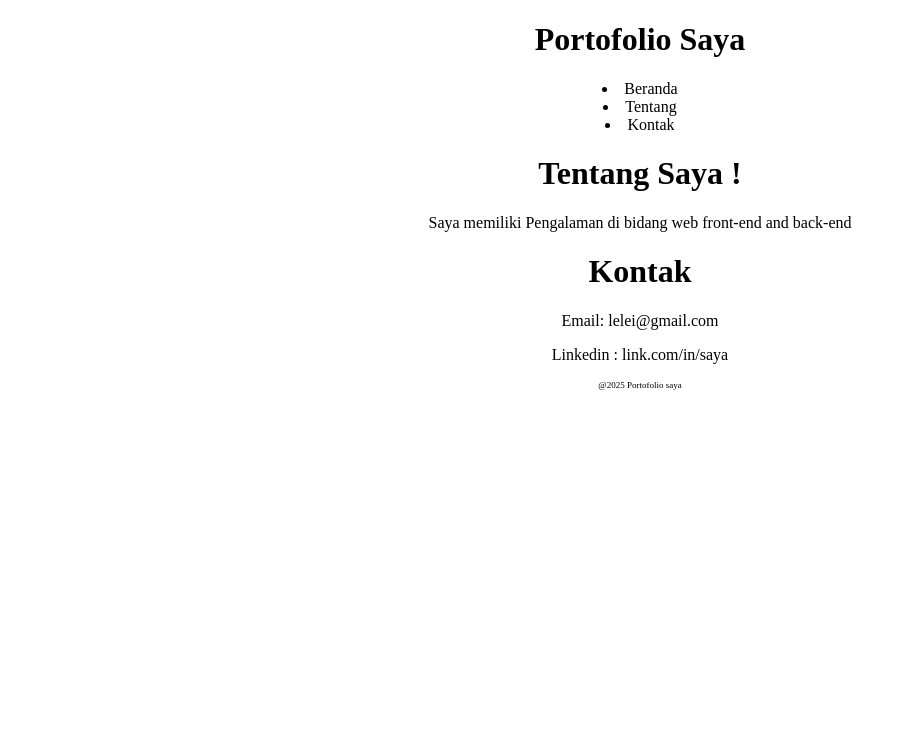
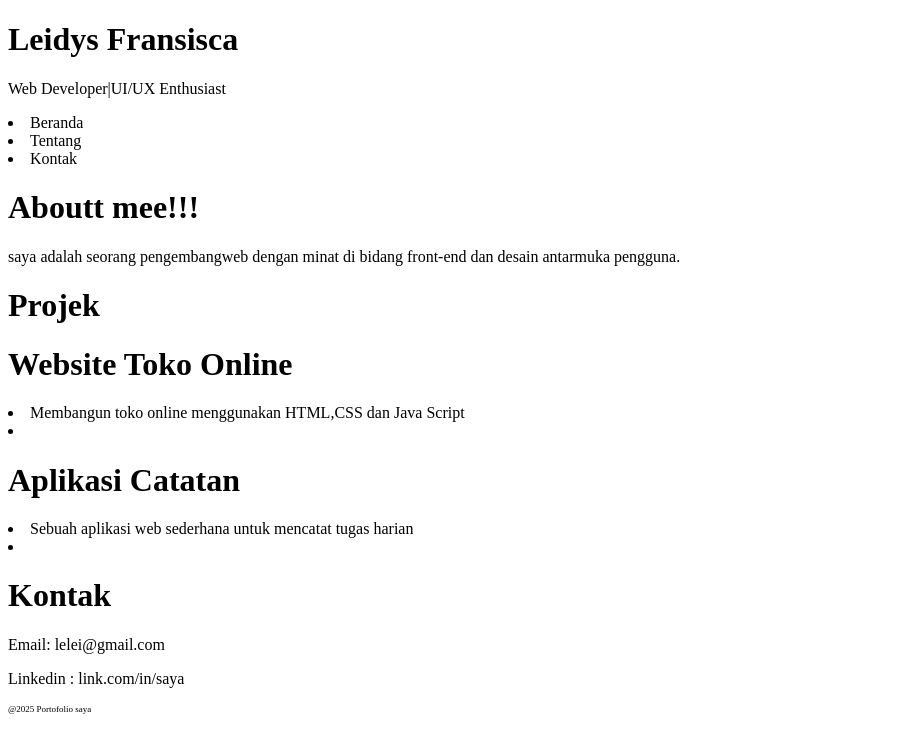
Before and after one commit to leleii22/pertemuan3, a plain HTML site: page index.html in a window 1280 px wide. Shown: the whole page, without its empty margins (0-906 px from the left). Drawn offline with Linux system fonts and the light colour scheme.

Commit message:
Update index.html

```diff
--- a/index.html
+++ b/index.html
@@ -6,7 +6,8 @@
     <title>Document</title>
 </head>
 <body>
-    <center><h1>Portofolio Saya</h1>
+<h1>Leidys Fransisca</h1>
+    <P>Web Developer|UI/UX Enthusiast </P>
   <body>
 <ul>
 </ul>
@@ -14,13 +15,20 @@
     <li>Tentang</li>
     <li>Kontak</li>
 </ul>
-<h1> Tentang Saya ! </h1>
-<P> Saya memiliki Pengalaman di bidang web front-end and back-end</P>
+<h1> Aboutt mee!!! </h1>
+<P> saya adalah seorang pengembangweb dengan minat di bidang front-end dan desain antarmuka pengguna.</P>
 </body>
-<h1> Kontak </h1>
+
+<h1> Projek </h1>
+    <h1>Website Toko Online</h1>
+    <li>Membangun toko online menggunakan HTML,CSS dan Java Script<li>
+    <h1>Aplikasi Catatan</h1>
+    <li>Sebuah aplikasi web sederhana untuk mencatat tugas harian<li>
+
+   <h1> Kontak </h1>
 <p> Email: lelei@gmail.com</p>
 <p> Linkedin : link.com/in/saya</p>
 <p style = "font-size: xx-small;"> @2025 Portofolio saya </p>
 <body>
-</center>
+
 </html>
```
